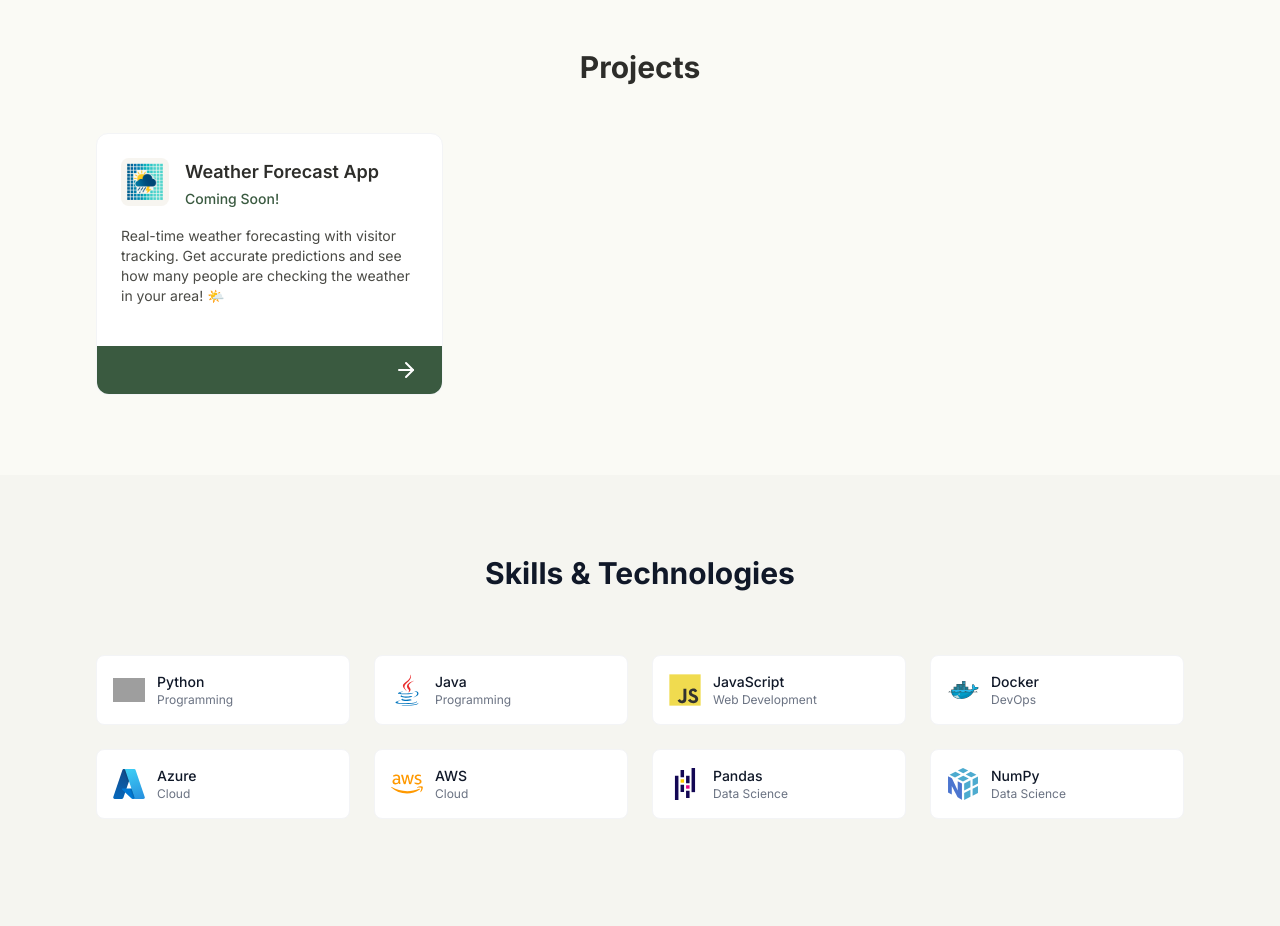
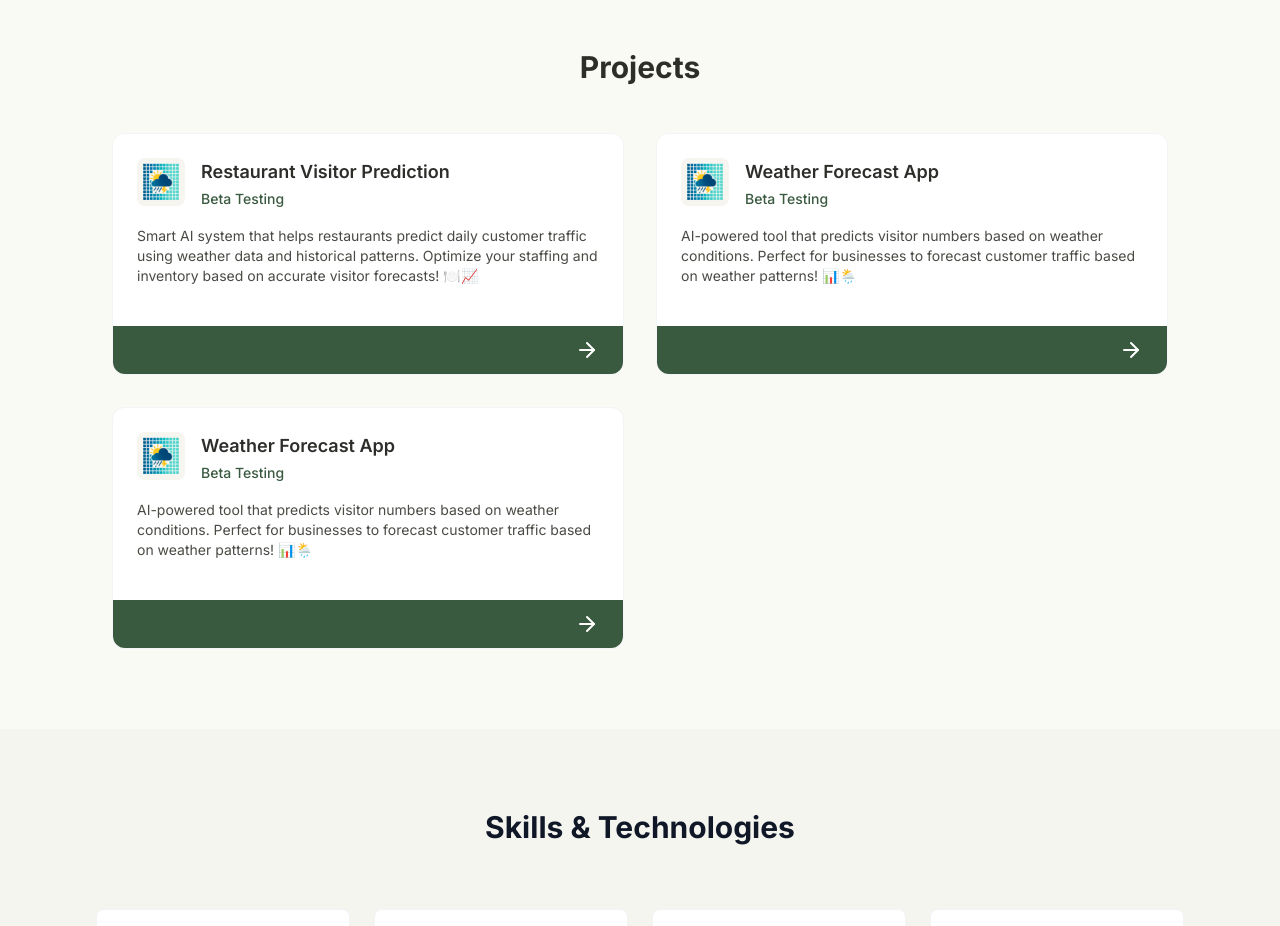
Before and after one commit to uludagefe/uludag-portfolio, a Next.js app: page / in a window 1280 px wide. Shown: the part 800-1726 px from the top of the page. Built offline with nearby package versions, Linux system fonts and the light colour scheme; grey boxes are pictures that could not be loaded.

Commit message:
feat: add new project 'Restaurant Visitor Prediction' and update project details for 'Weather Forecast App' on Home page

```diff
--- a/src/app/page.tsx
+++ b/src/app/page.tsx
@@ -47,13 +47,26 @@ export default function Home() {
 
   const projects = [
     {
+      title: 'Restaurant Visitor Prediction',
+      logo: '/images/projects/wetter-app.png',
+      revenue: 'Beta Testing',
+      description: 'Smart AI system that helps restaurants predict daily customer traffic using weather data and historical patterns. Optimize your staffing and inventory based on accurate visitor forecasts! 🍽️📈',
+      link: '#'
+    },
+    {
       title: 'Weather Forecast App',
       logo: '/images/projects/wetter-app.png',
-      revenue: 'Coming Soon!',
-      description: 'Real-time weather forecasting with visitor tracking. Get accurate predictions and see how many people are checking the weather in your area! 🌤️',
+      revenue: 'Beta Testing',
+      description: 'AI-powered tool that predicts visitor numbers based on weather conditions. Perfect for businesses to forecast customer traffic based on weather patterns! 📊🌦️',
       link: '#'
     },
-
+    {
+      title: 'Weather Forecast App',
+      logo: '/images/projects/wetter-app.png',
+      revenue: 'Beta Testing',
+      description: 'AI-powered tool that predicts visitor numbers based on weather conditions. Perfect for businesses to forecast customer traffic based on weather patterns! 📊🌦️',
+      link: '#'
+    }
   ];
 
   // const experiences = [ {} ];  // Commented out since it's not being used
@@ -171,7 +184,7 @@ export default function Home() {
             <h2 className="text-3xl font-bold text-center mb-12 text-[#2D2D2A]">
               Projects
             </h2>
-            <div className="grid grid-cols-1 md:grid-cols-2 lg:grid-cols-3 gap-6">
+            <div className="grid grid-cols-1 md:grid-cols-2 lg:grid-cols-2 gap-8 px-4">
               {projects.map((project, index) => (
                 <a
                   key={index}
```
